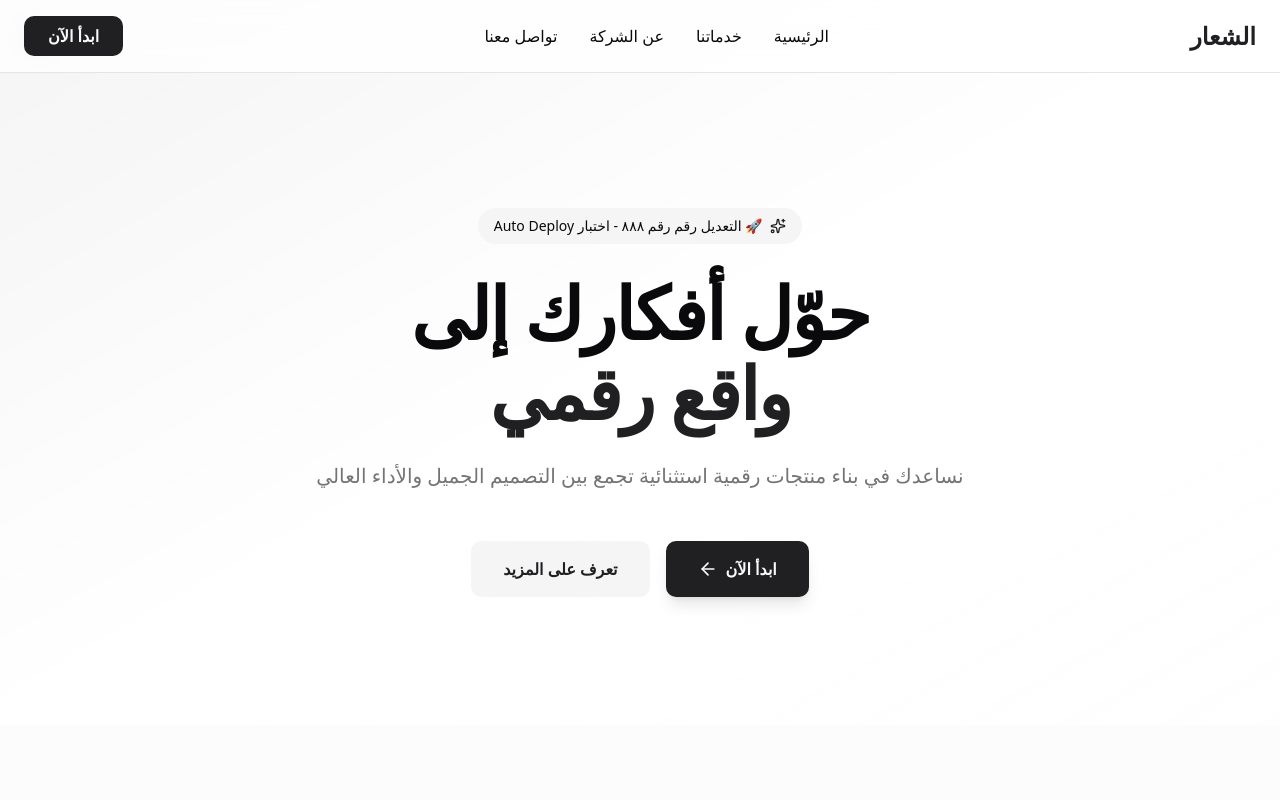
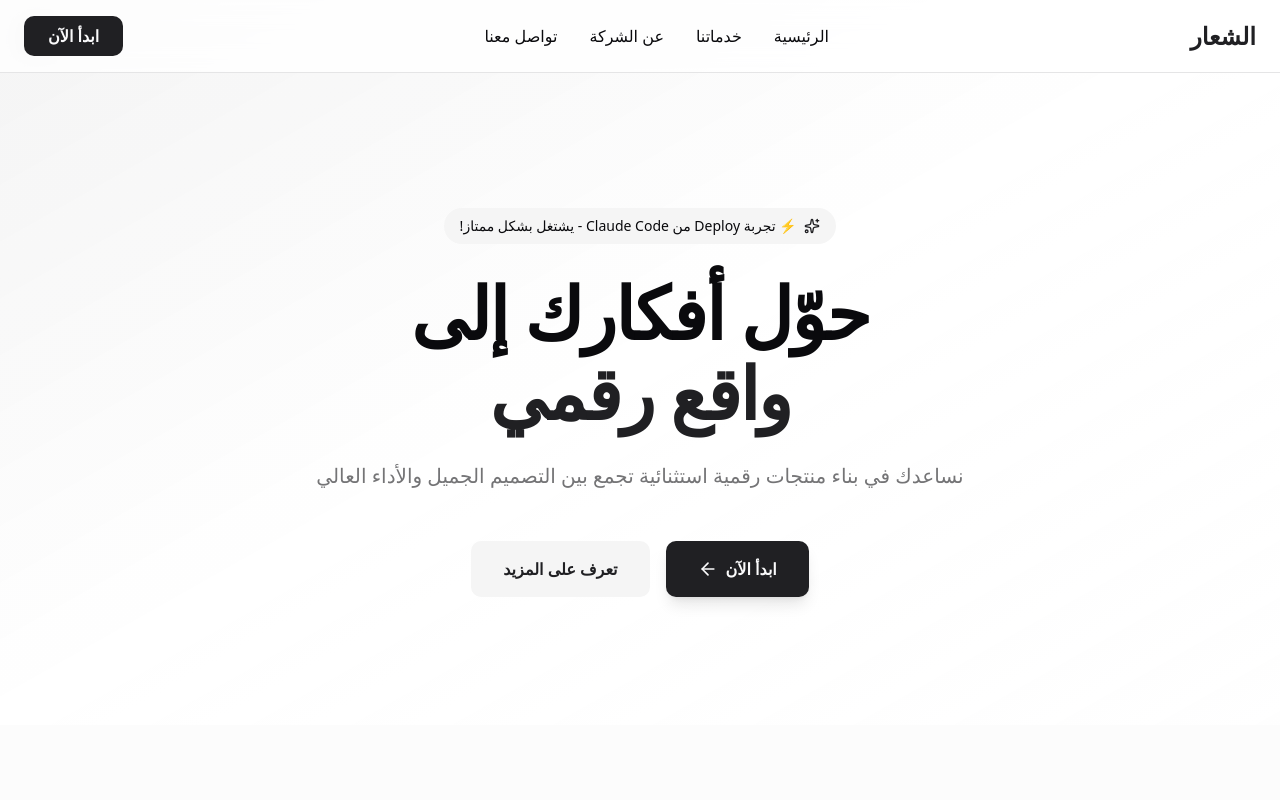
Before and after one commit to MrTurki2/nextjs-learn, a Next.js app: page / in a window 1280 px wide. Shown: the top 800 px of the page. Built offline with nearby package versions, Linux system fonts and the light colour scheme.

Commit message:
تحديث رسالة الترحيب - اختبار Auto Deploy

```diff
--- a/app/page.tsx
+++ b/app/page.tsx
@@ -15,7 +15,7 @@ export default function Home() {
           <div className="max-w-4xl mx-auto text-center space-y-8">
             <div className="inline-flex items-center gap-2 px-4 py-2 bg-secondary rounded-full text-sm font-medium">
               <Sparkles className="w-4 h-4 text-primary" />
-              <span>🚀 التعديل رقم رقم ٨٨٨ - اختبار Auto Deploy</span>
+              <span>⚡ تجربة Deploy من Claude Code - يشتغل بشكل ممتاز!</span>
             </div>
 
             <h1 className="text-5xl md:text-7xl font-bold tracking-tight">
```
